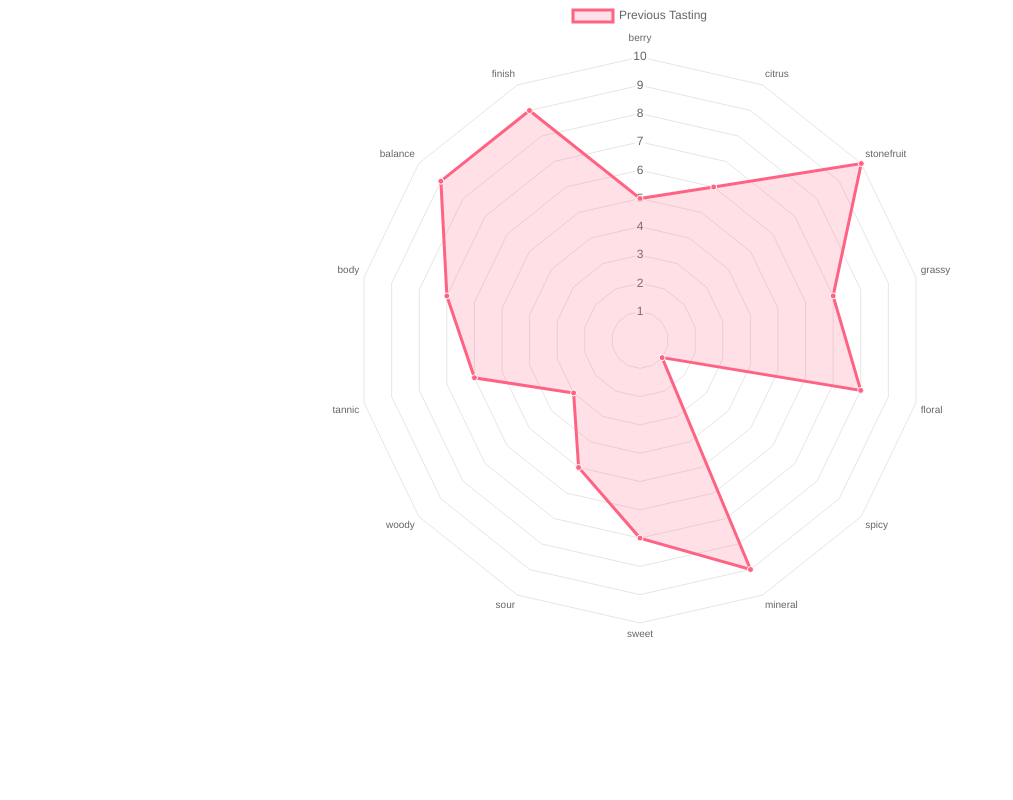
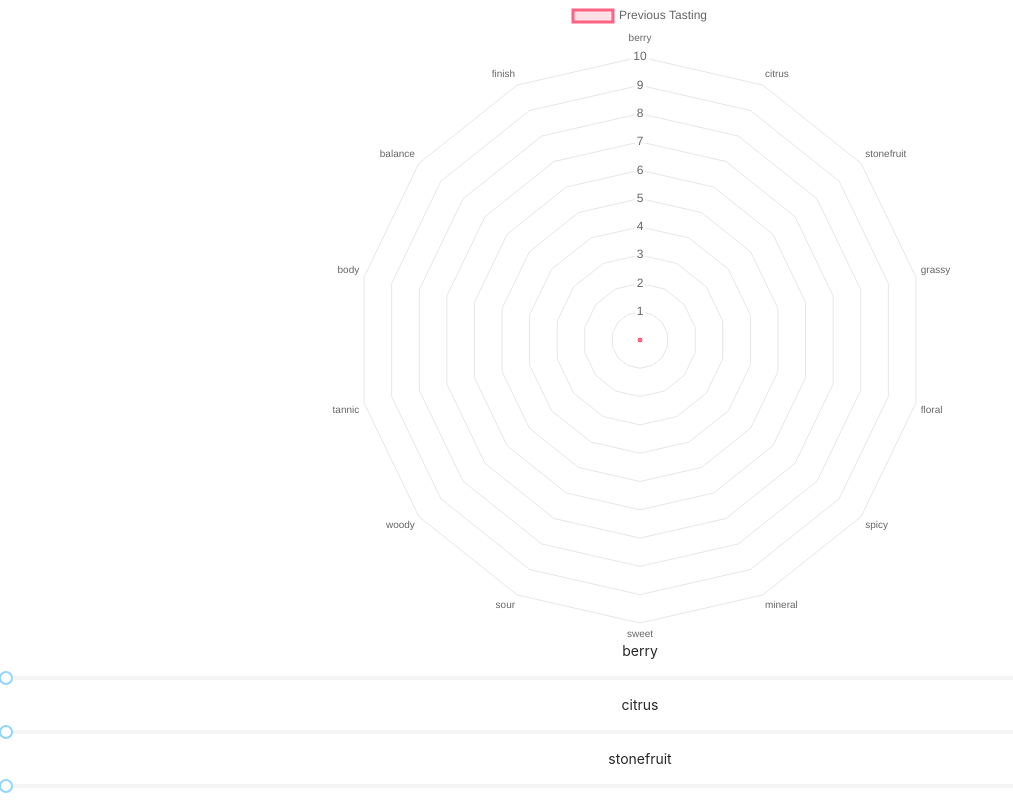
Before and after one commit to sdee/somm2, a React (Create React App) app: page / in a window 1280 px wide. Shown: the top 800 px of the page, without its empty margins (0-1013 px from the left). Built offline with nearby package versions, Linux system fonts and the light colour scheme.

Commit message:
Integrates sliders with radar chart

```diff
--- a/src/App.js
+++ b/src/App.js
@@ -1,52 +1,45 @@
-import React from 'react';
-import logo from './logo.svg';
-import './App.css';
-import {Radar} from 'react-chartjs-2';
-import { useState } from 'react';
+import React from "react";
+import logo from "./logo.svg";
+import "./App.css";
+import { useState } from "react";
+import "antd/dist/antd.css";
+import { RadarChart } from "./components/RadarChart";
+import { AttributeSlider } from "./components/AttributeSlider";
 
-const dimensions =  ['berry', 'citrus', 'stonefruit', 'grassy', 'floral', 'spicy', 'mineral', 'sweet', 'sour', 'woody', 'tannic', 'body', 'balance', 'finish'];
-const data = {
-  labels: dimensions,
-  datasets: [{
-      label: 'Previous Tasting',
-      backgroundColor: 'rgba(255,99,132,0.2)',
-      borderColor: 'rgba(255,99,132,1)',
-      pointBackgroundColor: 'rgba(255,99,132,1)',
-      pointBorderColor: '#fff',
-      pointHoverBackgroundColor: '#fff',
-      pointHoverBorderColor: 'rgba(255,99,132,1)',
-      data: [5, 6, 10, 7, 8, 1, 9, 7, 5, 3, 6, 7, 9, 9]
-  }]
-}
+const App = () => {
+  const dimensions = [
+    "berry",
+    "citrus",
+    "stonefruit",
+    "grassy",
+    "floral",
+    "spicy",
+    "mineral",
+    "sweet",
+    "sour",
+    "woody",
+    "tannic",
+    "body",
+    "balance",
+    "finish",
+  ];
 
-const options = {
-  scale: {
-      angleLines: {
-          display: false
-      },
-      ticks: {
-          suggestedMin: 0,
-          suggestedMax: 10
-      },
-      backgroundColor: 'rgba(0, 0, 0, 0.1)'
-  }
-};
+  const initState = {};
+  dimensions.forEach((dimension) => (initState[dimension] = 0));
 
-function App() {
-  const initState ={ };
-  dimensions.forEach(dimension => initState[dimension] = 0 );
-  console.log(initState);
-  const [flavors, setFlavors] = useState({ left: 0, top: 0, width: 100, height: 100 });
+  const [flavors, setFlavors] = useState(initState);
 
   const setAttribute = (attribute, value) => {
-    setFlavors(state => ({ ...state, [attribute]: value}));
+    setFlavors((state) => ({ ...state, [attribute]: value }));
   };
+  const sliders = dimensions.map(dimension =>  <AttributeSlider setAttribute={setAttribute} attribute={dimension}/>);
 
   return (
     <div className="App">
-      <Radar data={data} options={options}/>
+      <RadarChart labels={dimensions} flavors={flavors} />
+      {sliders}
     </div>
   );
-}
+};
 
 export default App;
--- /dev/null
+++ b/src/components/AttributeSlider.js
@@ -0,0 +1,9 @@
+import React from "react";
+import { Slider } from "antd";
+
+export const AttributeSlider = ({attribute, setAttribute}) => {
+    const onChange = value => {
+        setAttribute(attribute, value);
+      };
+    return <>{attribute}<Slider onChange={onChange} /></>
+};
--- /dev/null
+++ b/src/components/RadarChart.js
@@ -0,0 +1,35 @@
+import React from "react";
+import { Radar } from "react-chartjs-2";
+import { OmitProps } from "antd/lib/transfer/ListBody";
+export const RadarChart = ({ labels, flavors }) => {
+  let data = {
+    labels: labels,
+    datasets: [
+      {
+        label: "Previous Tasting",
+        backgroundColor: "rgba(255,99,132,0.2)",
+        borderColor: "rgba(255,99,132,1)",
+        pointBackgroundColor: "rgba(255,99,132,1)",
+        pointBorderColor: "#fff",
+        pointHoverBackgroundColor: "#fff",
+        pointHoverBorderColor: "rgba(255,99,132,1)",
+        data: Object.values(flavors),
+      },
+    ],
+  };
+
+  const options = {
+    scale: {
+      angleLines: {
+        display: false,
+      },
+      ticks: {
+        suggestedMin: 0,
+        suggestedMax: 10,
+      },
+      backgroundColor: "rgba(0, 0, 0, 0.1)",
+    },
+  };
+
+  return <Radar data={data} options={options} />;
+};
```
